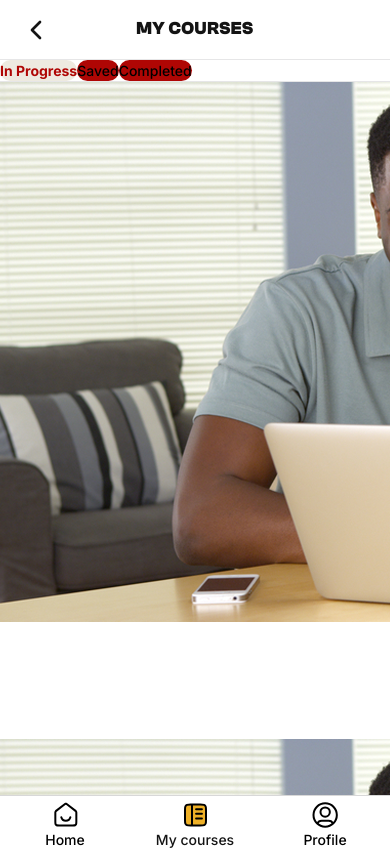
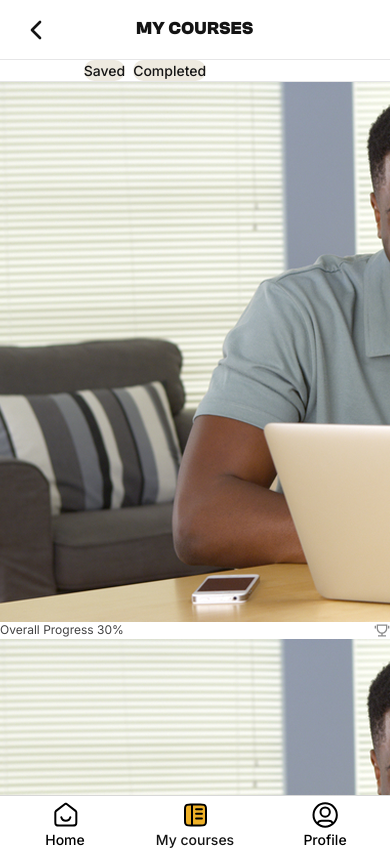
Before and after one commit to TechByAcorn/civic-mobile, a React Native app: screen /Courses in a window 390 px wide. Built offline with nearby package versions, Linux system fonts and the light colour scheme.

Commit message:
chore(ui): normalize Courses tab spacing classes to tokens

```diff
--- a/src/screens/tabs/Courses.tsx
+++ b/src/screens/tabs/Courses.tsx
@@ -4,6 +4,7 @@ import { useSafeAreaInsets } from 'react-native-safe-area-context';
 import { StatusBar } from 'expo-status-bar';
 import AppBar from '@/components/ui/AppBar';
 import { ThemeText } from '@/components/ui/ThemeText';
+import { TrophyIcon } from '@/components/ui/Icon';
 
 // Types for My Courses data
 type CourseStatus = 'in_progress' | 'saved' | 'completed';
@@ -67,9 +68,9 @@ const SegmentedChip: React.FC<{ label: string; active?: boolean; onPress: () =>
   <Pressable
     accessibilityRole="button"
     onPress={onPress}
-    className={`px-[12] py-[6] rounded-full ${active ? 'bg-neutral' : 'bg-primary'}`}
+    className={`px-item py-label rounded-full ${active ? 'bg-brandPrimary' : 'bg-neutral'}`}
   >
-    <ThemeText variant="label" weight={active ? 'bold' : 'medium'} color={active ? 'primary' : 'onSurface'}>
+    <ThemeText variant="label" weight={'medium'} color={active ? 'text-white' : 'text-primary'}>
       {label}
     </ThemeText>
   </Pressable>
@@ -78,11 +79,16 @@ const SegmentedChip: React.FC<{ label: string; active?: boolean; onPress: () =>
 const ProgressBar: React.FC<{ value: number }> = ({ value }) => {
   const clamped = Math.max(0, Math.min(100, value));
   return (
-    <View className="w-full mt-[8]">
-      <ThemeText variant="caption" color="text-secondary">Overall Progress {clamped}%</ThemeText>
-      <View className="h-[6] w-full bg-[#EAEAEA] rounded-full mt-[6] overflow-hidden">
-        <View style={{ width: `${clamped}%` }} className="h-[6] bg-[#EEB027] rounded-full" />
+    <View className="w-full mt-container gap-medium">
+      <View className="h-[6] w-full bg-neutral rounded-full overflow-hidden">
+        <View style={{ width: `${clamped}%` }} className="h-[6] bg-accentPrimary rounded-full" />
       </View>
+
+      <View className='flex-row item-center justify-between'>
+        <ThemeText variant="caption" color="text-secondary">Overall Progress {clamped}%</ThemeText>
+        <TrophyIcon />
+      </View>
+
     </View>
   );
 };
@@ -93,15 +99,16 @@ const CourseRow: React.FC<{ item: MyCourseItemData; onPress?: (id: string) => vo
     onPress={() => onPress?.(item.id)}
     className="bg-white"
   >
-    <View className="px-[16] py-[12]">
+    <View className='pb-container pt-screen'>
       <View className="flex-row gap-[12]">
-        <Image source={require('assets/images/course-demo-one.png')} className="w-[120] h-[72] rounded-[8]" />
-        <View className="flex-1">
-          <ThemeText variant="label" weight="bold" color="onSurface">{item.title}</ThemeText>
+        <View className="flex-1 gap-tiny">
+          <ThemeText variant="label" weight="bold" color="text-primary">{item.title}</ThemeText>
           <ThemeText variant="caption" color="text-secondary" numberOfLines={2}>{item.description}</ThemeText>
-          <ProgressBar value={item.progress} />
         </View>
+        <Image source={require('assets/images/course-demo-one.png')} className="w-[150] h-[87] rounded-[4]" />
+
       </View>
+      <ProgressBar value={item.progress} />
     </View>
     <View className="h-[1] bg-border" />
   </Pressable>
@@ -131,7 +138,7 @@ export default function CoursesScreen() {
       <AppBar title="MY COURSES" />
 
       {/* Segmented filters */}
-      <View className="flex-row gap-[8] px-[20] py-[12] bg-white border-b border-border">
+      <View className="flex-row gap-2 px-screen py-item bg-white border-b border-border h-[60]">
         <SegmentedChip label="In Progress" active={filter === 'in_progress'} onPress={() => setFilter('in_progress')} />
         <SegmentedChip label="Saved" active={filter === 'saved'} onPress={() => setFilter('saved')} />
         <SegmentedChip label="Completed" active={filter === 'completed'} onPress={() => setFilter('completed')} />
@@ -146,9 +153,9 @@ export default function CoursesScreen() {
         windowSize={5}
         maxToRenderPerBatch={8}
         getItemLayout={getItemLayout}
-        contentContainerClassName="bg-white"
+        contentContainerClassName="bg-white px-screen"
         ListEmptyComponent={
-          <View className="items-center justify-center py-[32]">
+          <View className="items-center justify-center py-8">
             <ThemeText variant="body" color="muted">No courses found for this filter</ThemeText>
           </View>
         }
```
